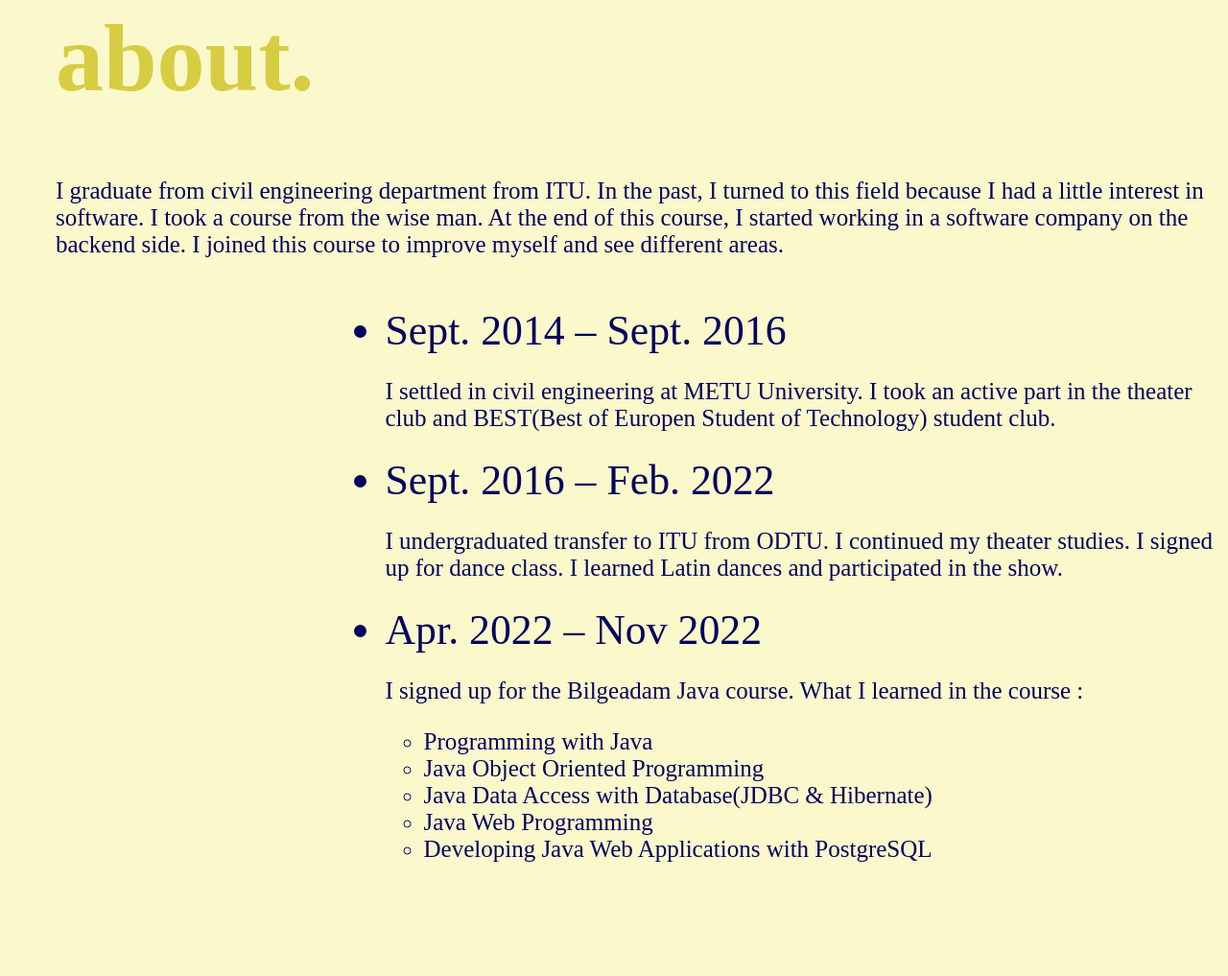
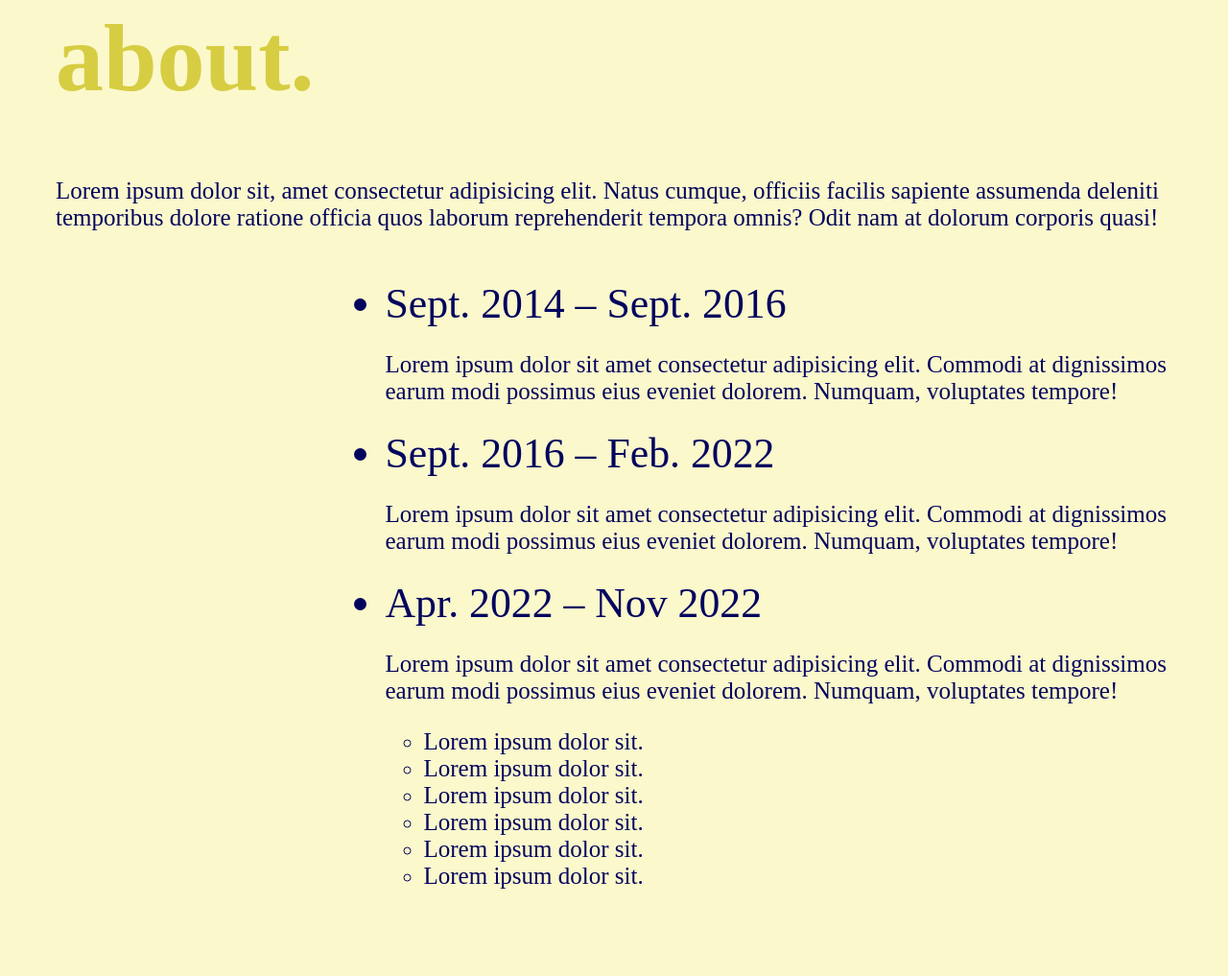
Before and after one commit to HamzaBilgin/BasicWebsite, a plain HTML site: page index.html in a window 1280 px wide. Shown: the part 935-1952 px from the top of the page at 96% size. Drawn offline with Linux system fonts and the light colour scheme.

Commit message:
Basic Website

```diff
--- a/index.html
+++ b/index.html
@@ -63,9 +63,8 @@
     </div>
     <div class="div_baslik" id="about">
         <h1 class="about">about.</h1>
-        <p>I graduate from civil engineering department from ITU. In the past, I turned to this field because I had a
-            little interest in software. I took a course from the wise man. At the end of this course, I started working
-            in a software company on the backend side. I joined this course to improve myself and see different areas.
+        <p>Lorem ipsum dolor sit, amet consectetur adipisicing elit. Natus cumque, officiis facilis sapiente assumenda deleniti
+            temporibus dolore ratione officia quos laborum reprehenderit tempora omnis? Odit nam at dolorum corporis quasi!
         </p>
 
         <div class="div_about_past">
@@ -73,27 +72,27 @@
             <ol>
                 <li>Sept. 2014 – Sept. 2016</li>
                 <p>
-                    I settled in civil engineering at METU University. I took an active part in the theater club and
-                    BEST(Best of Europen Student of Technology) student club.
+                    Lorem ipsum dolor sit amet consectetur adipisicing elit.
+                    Commodi at dignissimos earum modi possimus eius eveniet dolorem. Numquam, voluptates tempore!
 
                 </p>
 
                 <li>Sept. 2016 – Feb. 2022</li>
                 <p>
-                    I undergraduated transfer to ITU from ODTU. I continued my theater studies. I signed up for dance
-                    class. I learned Latin dances and participated in the show.
+                    Lorem ipsum dolor sit amet consectetur adipisicing elit.
+                    Commodi at dignissimos earum modi possimus eius eveniet dolorem. Numquam, voluptates tempore!
                 </p>
                 <li>Apr. 2022 – Nov 2022</li>
                 <p>
-                    I signed up for the Bilgeadam Java course. What I learned in the course :
+                    Lorem ipsum dolor sit amet consectetur adipisicing elit.
+                    Commodi at dignissimos earum modi possimus eius eveniet dolorem. Numquam, voluptates tempore!
                     <ol>
-                        <li style="font-size: 1rem; list-style-type: circle;">Programming with Java</li>
-                        <li style="font-size: 1rem; list-style-type: circle;">Java Object Oriented Programming</li>
-                        <li style="font-size: 1rem; list-style-type: circle;">Java Data Access with Database(JDBC &
-                            Hibernate)</li>
-                        <li style="font-size: 1rem; list-style-type: circle;">Java Web Programming</li>
-                        <li style="font-size: 1rem; list-style-type: circle;">Developing Java Web Applications with
-                            PostgreSQL</li>
+                        <li style="font-size: 1rem; list-style-type: circle;">Lorem ipsum dolor sit.</li>
+                        <li style="font-size: 1rem; list-style-type: circle;">Lorem ipsum dolor sit.</li>
+                        <li style="font-size: 1rem; list-style-type: circle;">Lorem ipsum dolor sit.</li>
+                        <li style="font-size: 1rem; list-style-type: circle;">Lorem ipsum dolor sit.</li>
+                        <li style="font-size: 1rem; list-style-type: circle;">Lorem ipsum dolor sit.</li>
+                        <li style="font-size: 1rem; list-style-type: circle;">Lorem ipsum dolor sit.</li>
 
                     </ol>
                 </p>
@@ -107,9 +106,7 @@
 
     <div class="div_baslik">
         <h1 class="about">Work.</h1>
-        <p>I graduate from civil engineering department from ITU. In the past, I turned to this field because I had a
-            little interest in software. I took a course from the wise man. At the end of this course, I started working
-            in a software company on the backend side. I joined this course to improve myself and see different areas.
+        <p>Lorem ipsum dolor, sit amet consectetur adipisicing elit. Tempora nesciunt, vel labore doloribus suscipit rem corrupti. Harum, porro repudiandae! Voluptatum aperiam, sit explicabo id inventore rem optio. Et, suscipit deleniti.
         </p>
 
         <div class="work">
@@ -118,8 +115,9 @@
                 <figcaption style="font-size: 20px;">September 2018 – November 2022</figcaption>
             </figure>
             <p>
-                I give private lessons on mathematics and physics to students preparing for university entrance exams.
-                My purpose in this task is to prepare students for exams.
+                Lorem ipsum dolor sit amet consectetur adipisicing elit.
+                Quam, a. Maiores repudiandae eveniet delectus consequatur
+                ipsa quis, sunt autem provident maxime vitae error quae voluptatibus?
             </p>
         </div>
 
@@ -129,8 +127,7 @@
                 <figcaption style="font-size: 20px;">November 2022 – Cont.</figcaption>
             </figure>
             <p>
-                I am working as a software engineer in a software company that is a solution partner to private
-                companies.
+                Lorem ipsum dolor, sit amet consectetur adipisicing elit. In dolores voluptatibus sint quia iste deleniti.
             </p>
         </div>
 
```
